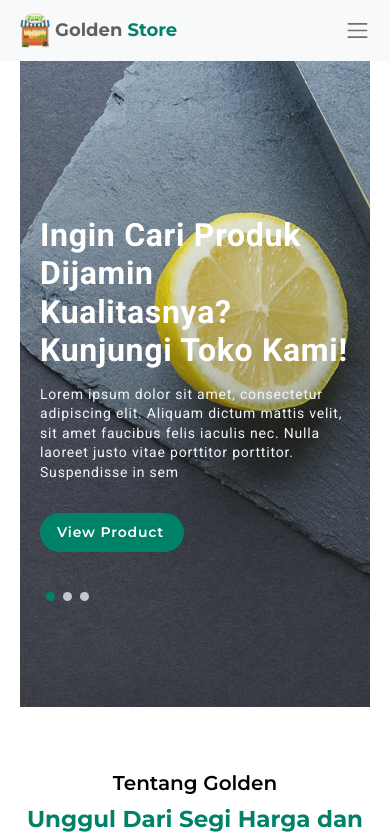
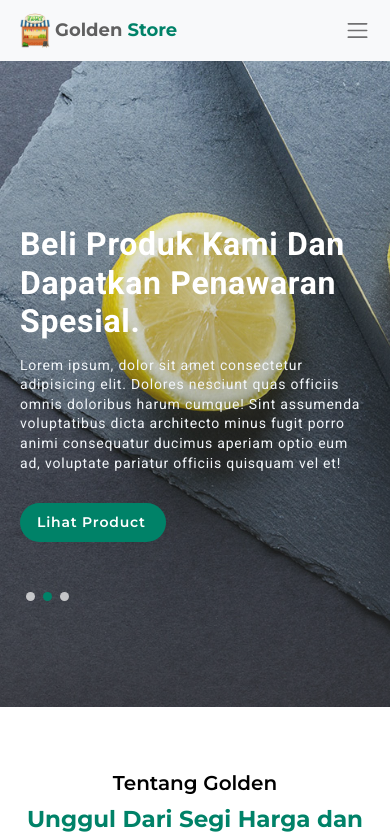
Before and after one commit to Davitaridani/golden-store, a React (Create React App) app: page /home in a window 390 px wide. Shown: the top 839 px of the page. Built offline with nearby package versions, Linux system fonts and the light colour scheme; some icons are missing.

Commit message:
resvisi responsive

```diff
--- a/src/assets/sass/_footer.scss
+++ b/src/assets/sass/_footer.scss
@@ -13,6 +13,7 @@ $colorText: #008268;
 					h3 {
 						font-size: 30px;
 						font-weight: 400;
+						color: #fff;
 						span {
 							font-weight: 600 !important;
 							display: block;
@@ -189,6 +190,7 @@ $colorText: #008268;
 							h3 {
 								font-size: 25px;
 								margin-bottom: 15px;
+								color: #fff;
 								span {
 									font-weight: 600 !important;
 									letter-spacing: 1px;
--- a/src/assets/sass/_home.scss
+++ b/src/assets/sass/_home.scss
@@ -187,6 +187,7 @@ $colorText: #008268;
 	.sect-banner{
 		.container {
 			height: 90vh;
+			padding: 0 !important;
 			.mySwiper {
 				height: 85%;
 				.swiper-slide {
--- a/src/assets/sass/custom.css
+++ b/src/assets/sass/custom.css
@@ -319,6 +319,7 @@ li {
   }
   .sect-banner .container {
     height: 90vh;
+    padding: 0 !important;
   }
   .sect-banner .container .mySwiper {
     height: 85%;
@@ -1362,6 +1363,7 @@ li {
 .footer .bg-gradient .row .text-info .title h3 {
   font-size: 30px;
   font-weight: 400;
+  color: #fff;
 }
 .footer .bg-gradient .row .text-info .title h3 span {
   font-weight: 600 !important;
@@ -1490,6 +1492,7 @@ li {
   .footer .bg-gradient .row .info-sosmed .text-info .title h3 {
     font-size: 25px;
     margin-bottom: 15px;
+    color: #fff;
   }
   .footer .bg-gradient .row .info-sosmed .text-info .title h3 span {
     font-weight: 600 !important;
--- a/src/pages/Home.jsx
+++ b/src/pages/Home.jsx
@@ -43,10 +43,10 @@ const Home = () => {
 						}}
 						speed={2000}
 						loop={true}
-						// autoplay={{
-						// 	delay: 3000,
-						// 	disableOnInteraction: false,
-						// }}
+						autoplay={{
+							delay: 3000,
+							disableOnInteraction: false,
+						}}
 						parallax={true}
 						pagination={{
 							clickable: true,
```
Also changed, not shown: 1 other file (tests, documents, lock files or other folders).
